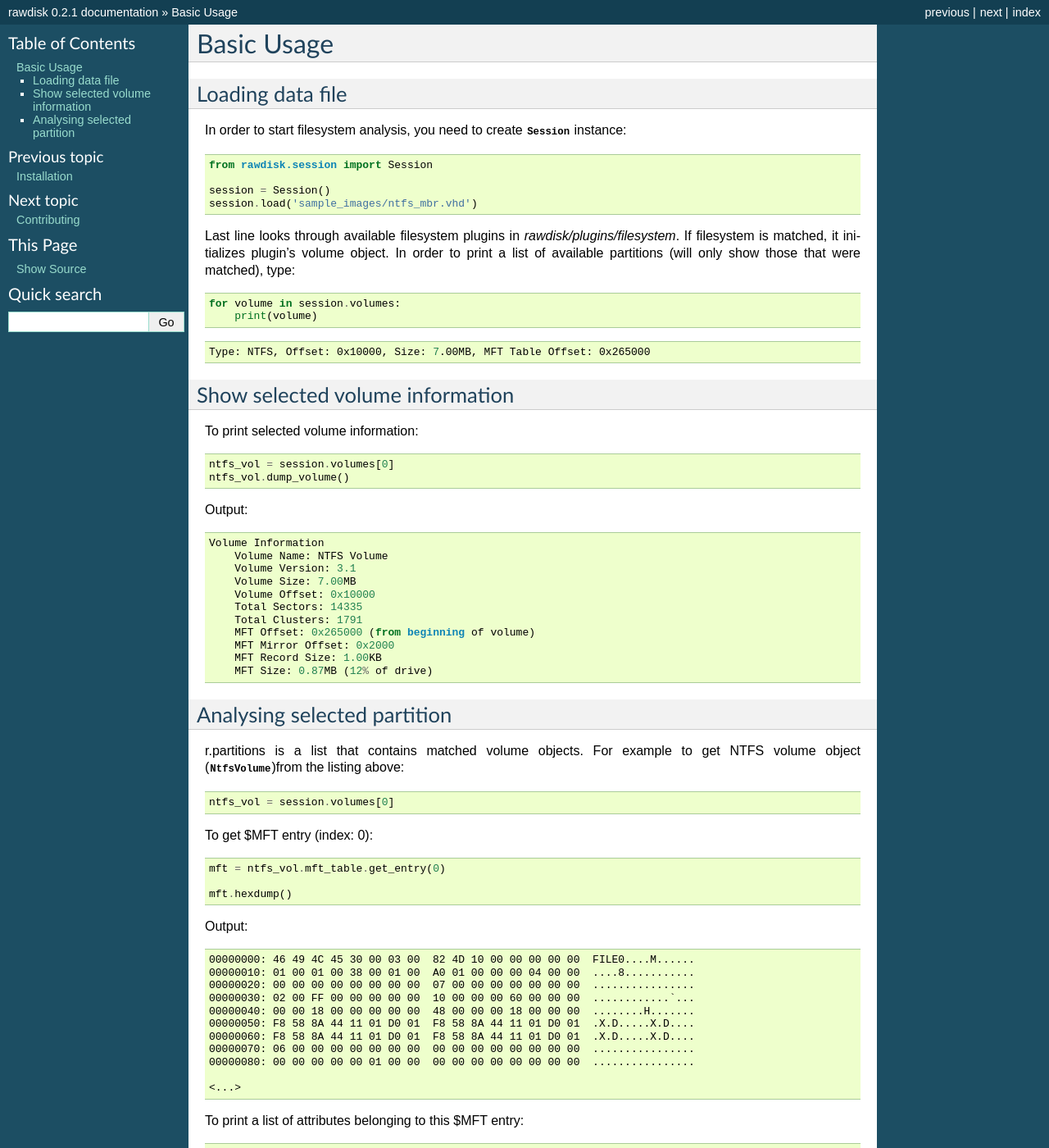
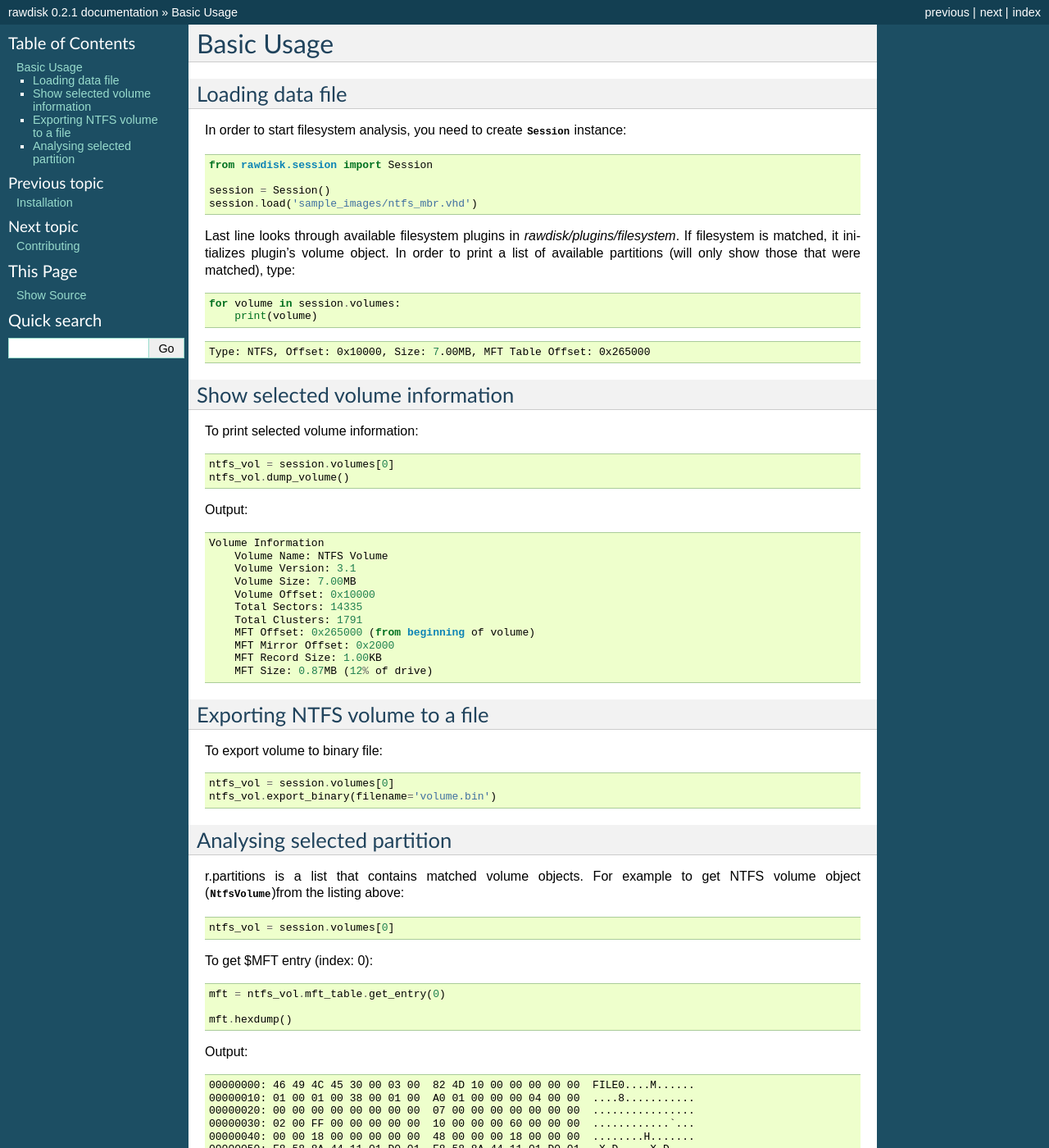
Before and after one commit to dariusbakunas/rawdisk, a Sphinx documentation site: the page built from docs/usage.rst, in a window 1280 px wide and 1400 px high. Shown: the whole window at 82% size. Built offline with Sphinx 7.4.7, drawn with Linux system fonts in a browser that asks for light colours; pages that are not in the unit, such as notebooks, are missing from menus.

Commit message:
added export usage

```diff
--- a/docs/usage.rst
+++ b/docs/usage.rst
@@ -43,6 +43,14 @@ Output::
         MFT Record Size: 1.00KB
         MFT Size: 0.87MB (12% of drive)
 
+Exporting NTFS volume to a file
+===============================
+
+To export volume to binary file::
+
+    ntfs_vol = session.volumes[0]
+    ntfs_vol.export_binary(filename='volume.bin')
+
 Analysing selected partition
 ============================
 
```
Also changed, not shown: 1 other file.
